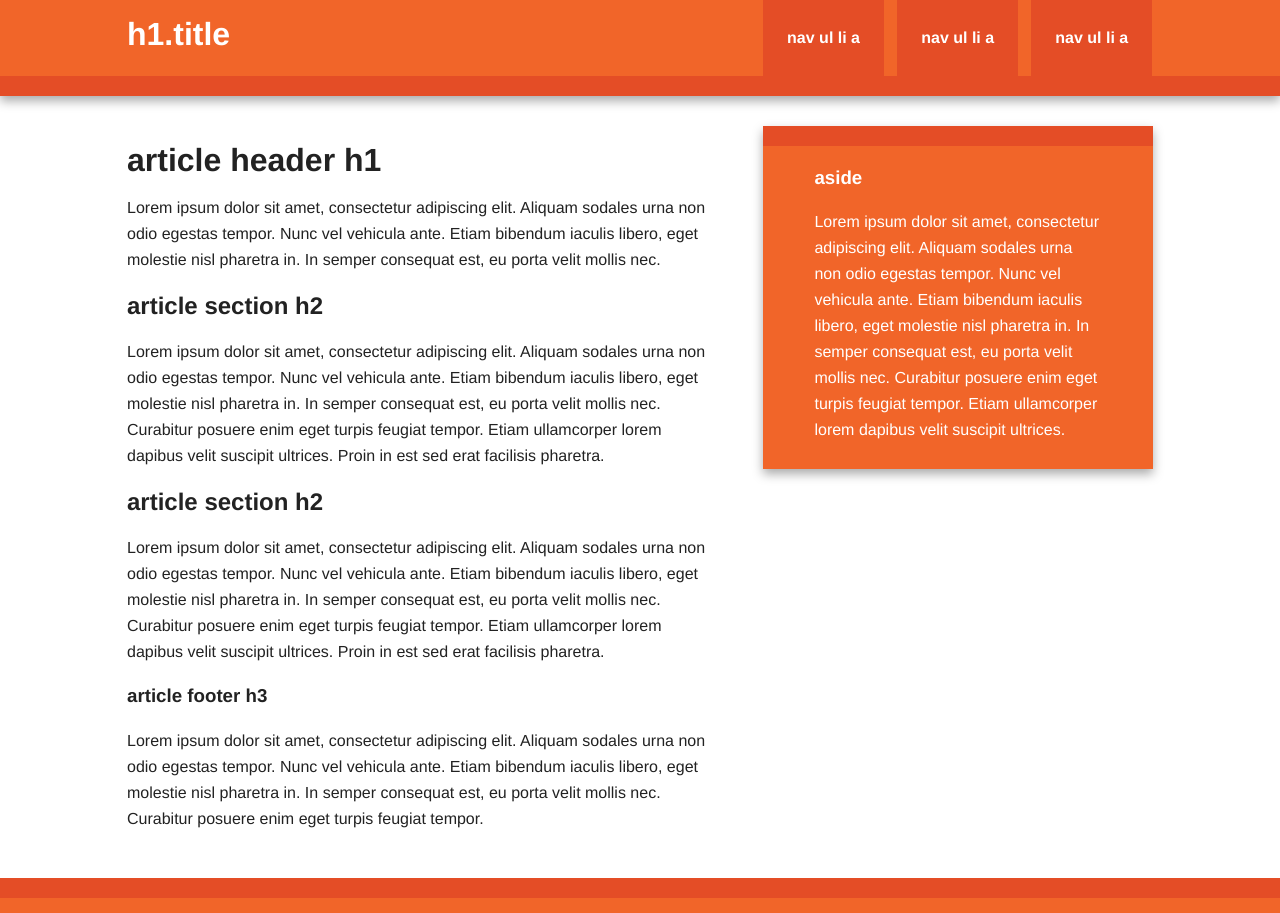
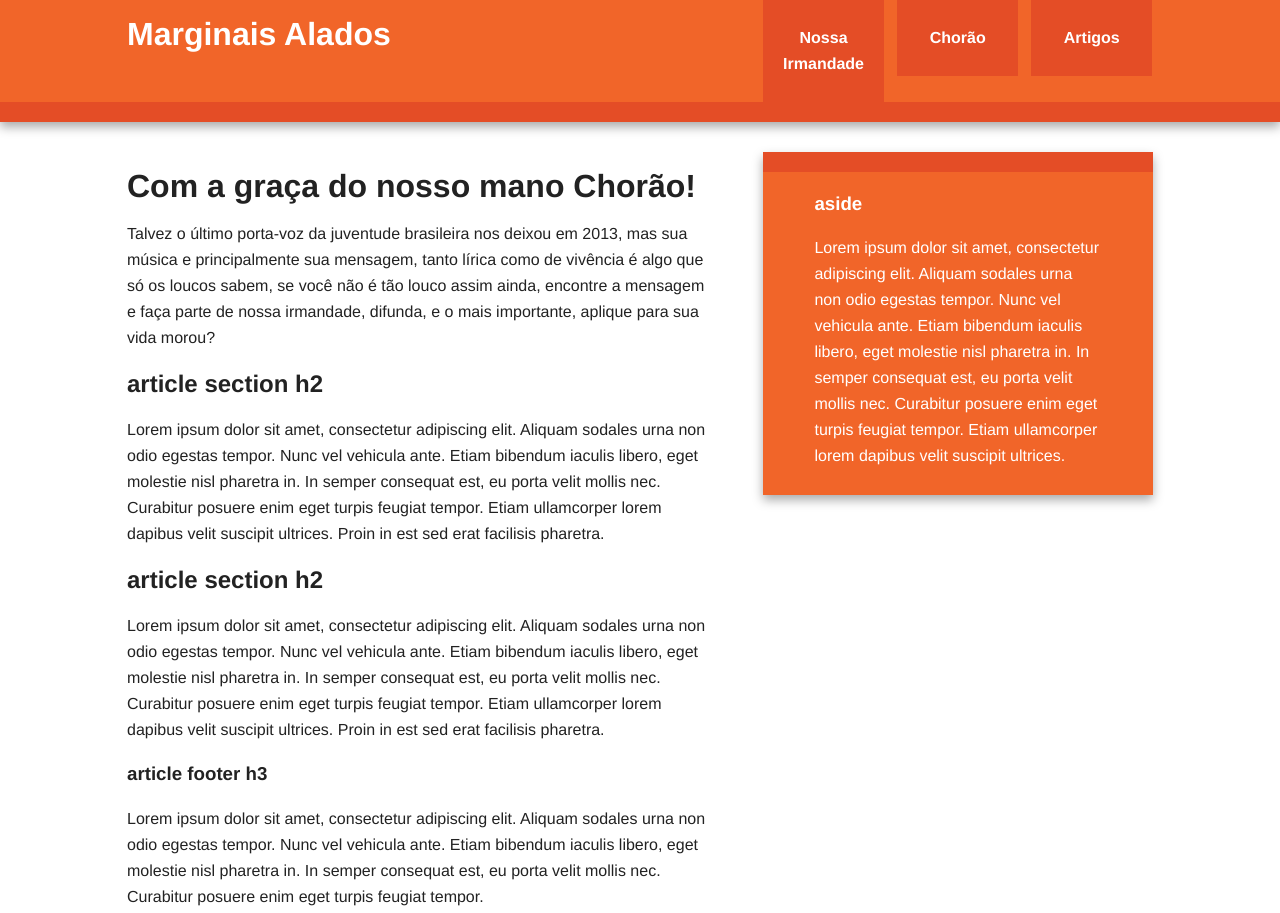
Before and after one commit to Alankazamm/Compass.uol_GitComplete_Udemy, a plain HTML site: page projeto-web/index.html in a window 1280 px wide. Shown: the top 913 px of the page. Drawn offline with nearby package versions, Linux system fonts and the light colour scheme.

Commit message:
Pontapé inicial do site

```diff
--- a/projeto-web/index.html
+++ b/projeto-web/index.html
@@ -23,12 +23,12 @@
 
         <div class="header-container">
             <header class="wrapper clearfix">
-                <h1 class="title">h1.title</h1>
+                <h1 class="title">Marginais Alados</h1>
                 <nav>
                     <ul>
-                        <li><a href="#">nav ul li a</a></li>
-                        <li><a href="#">nav ul li a</a></li>
-                        <li><a href="#">nav ul li a</a></li>
+                        <li><a href="#">Nossa Irmandade</a></li>
+                        <li><a href="#">Chorão</a></li>
+                        <li><a href="#">Artigos</a></li>
                     </ul>
                 </nav>
             </header>
@@ -39,8 +39,11 @@
 
                 <article>
                     <header>
-                        <h1>article header h1</h1>
-                        <p>Lorem ipsum dolor sit amet, consectetur adipiscing elit. Aliquam sodales urna non odio egestas tempor. Nunc vel vehicula ante. Etiam bibendum iaculis libero, eget molestie nisl pharetra in. In semper consequat est, eu porta velit mollis nec.</p>
+                        <h1>Com a graça do nosso mano Chorão!</h1>
+                        <p>Talvez o último porta-voz da juventude brasileira nos deixou em 2013, mas sua música e principalmente
+                            sua mensagem, tanto lírica como de vivência é algo que só os loucos sabem, se você não é tão louco assim ainda,
+                            encontre a mensagem e faça parte de nossa irmandade, difunda, e o mais importante, aplique para sua vida morou?
+                        </p>
                     </header>
                     <section>
                         <h2>article section h2</h2>
```
